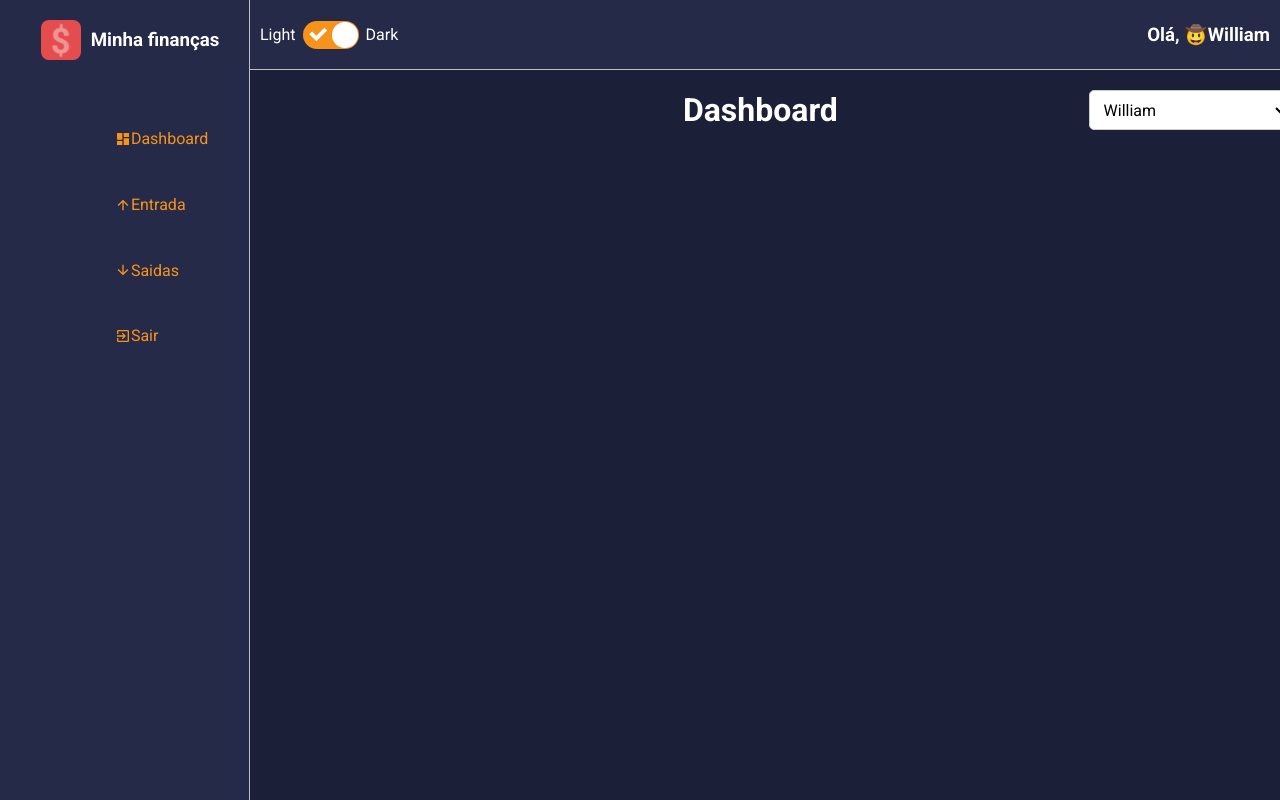
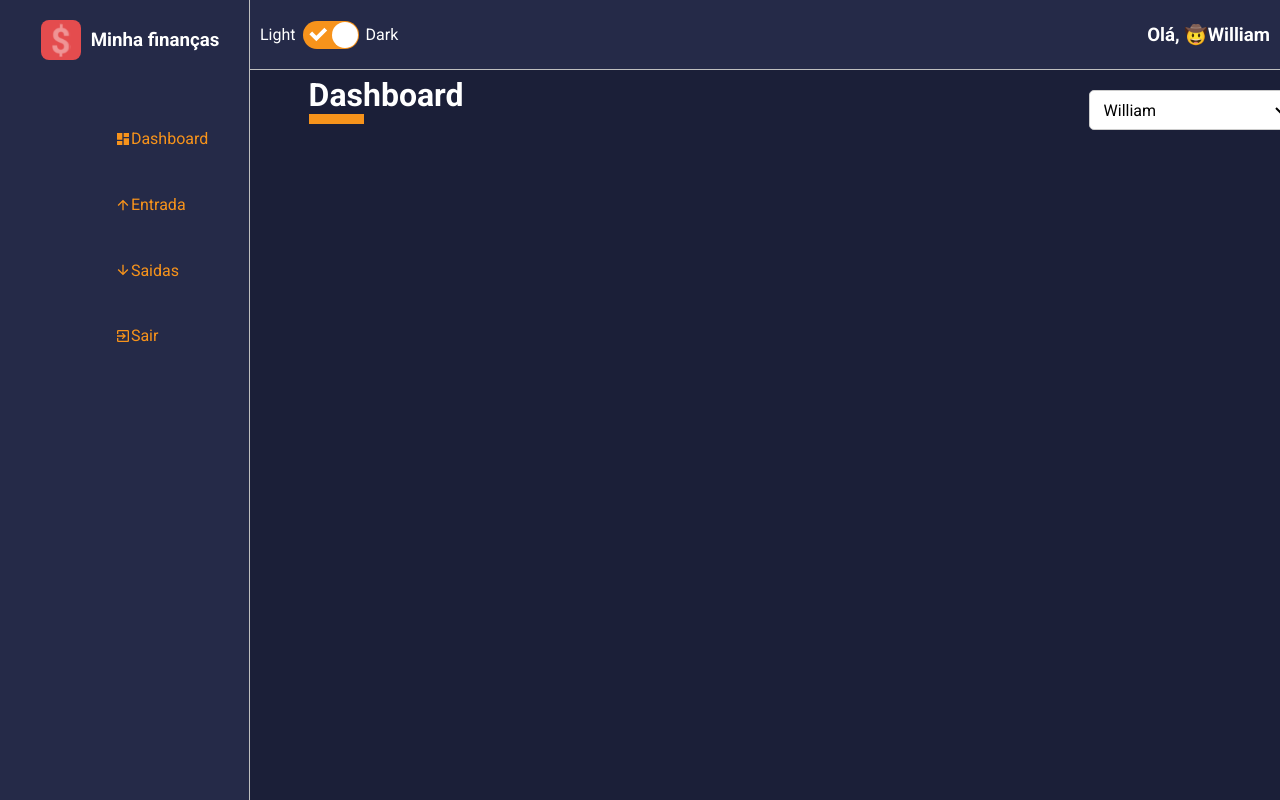
Before and after one commit to WilliamProgramadorBR/Gerenciador-financeiro, a React (Create React App) app: page / in a window 1280 px wide. Shown: the top 800 px of the page. Built offline with nearby package versions, Linux system fonts and the light colour scheme.

Commit message:
Correção no styled

```diff
--- a/src/components/ContentHeader/index.tsx
+++ b/src/components/ContentHeader/index.tsx
@@ -1,24 +1,29 @@
 import React from 'react';
-import { Container, Title, Controllers } from './styles';
 
+import {
+    Container,
+    TitleContainer,
+    Controllers
+}  from './styles';
 
-interface IcontentHeaderProps{
+interface IContentHeaderProps {
     title: string;
     lineColor: string;
     children: React.ReactNode;
-
-}
-const ContentHeader: React.FC<IcontentHeaderProps> = ({
-    title, lineColor, children
-}) =>{
-
-    return(
-        <Container >
-        <Title lineColor={lineColor}><h1>{title}</h1></Title>
-        <Controllers>
-           {children }</Controllers>
-        </Container>
-    );
 }
 
+const ContentHeader: React.FC<IContentHeaderProps> = ({
+    title, lineColor, children
+}) => (
+    <Container>
+        <TitleContainer lineColor={lineColor}>
+            <h1>{title}</h1>
+        </TitleContainer>
+        <Controllers>
+            {children}
+        </Controllers>
+    </Container>
+);
+
+
 export default ContentHeader;
--- a/src/components/ContentHeader/styles.ts
+++ b/src/components/ContentHeader/styles.ts
@@ -30,34 +30,34 @@ margin-bottom: 25px;
   }
 `;
 
-
-export const Title = styled.div<ITitleContainerProps>`
+export const TitleContainer = styled.div<ITitleContainerProps>`
+       margin-left: 10px;
+       margin-top: -2%;
     > h1 {
         color: ${props => props.theme.colors.white};
-    grid-area: TL;
-    display: flex;
-    justify-content: center;
-    align-items: center;
-    margin-left: 220%;
+
+        &::after {
+            content: '';
+
+            display: block;
+            width: 55px;
+            border-bottom: 10px solid ${props => props.lineColor};
+        }
+    }
+
+    @media(max-width: 420px){
+        > h1 {
+                font-size: 22px;
 
                 &::after {
                 content: '';
                 display: block;
                 width: 55px;
-      border-bottom: 10px solid ${props => props.lineColor};
-      margin-top: 5px;
-    }
 
-    @media (max-width: 576px) {
-      font-size: 1.5em;
-      &::after {
-        width: 40px;
+                border-bottom: 5px solid ${props => props.lineColor};
             }
         }
     }
-
-  /* Adicione um z-index menor para o título */
-  z-index: 5;
 `;
 export const Controllers = styled.div`
 display: flex;
```
Lines whose indentation alone changed are shown as unchanged.
